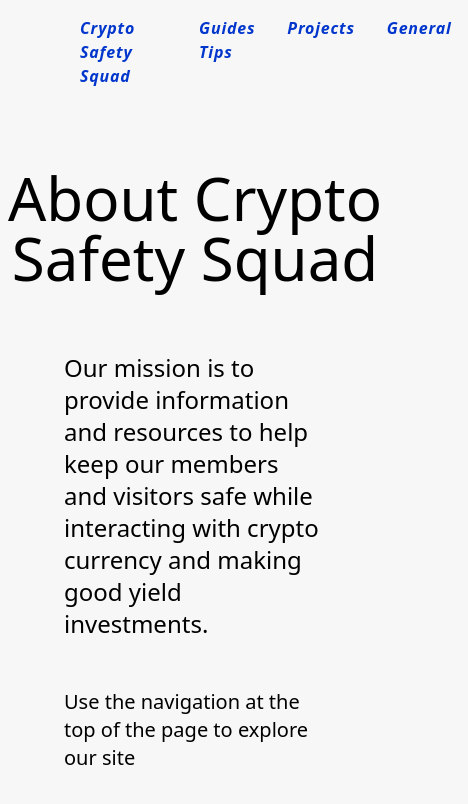
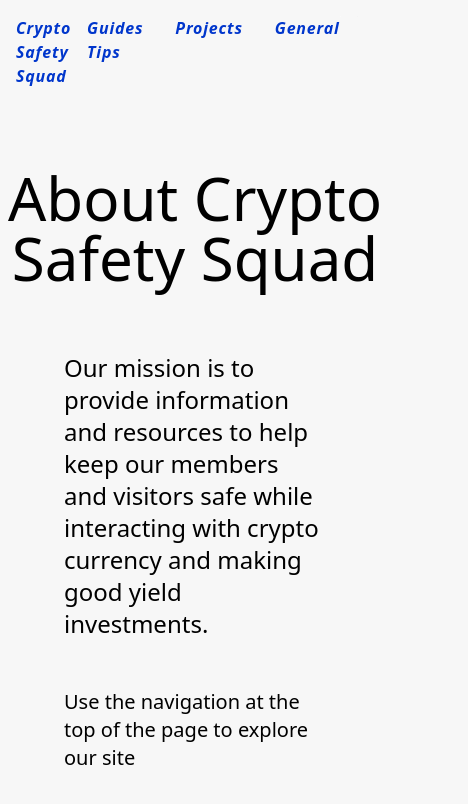
Before and after one commit to CryptoSafetySquad/website, a Next.js app: page / in a window 390 px wide. Shown: the top 804 px of the page, 468 px wide, since content can reach past the window. Built offline with nearby package versions, Linux system fonts and the light colour scheme.

Commit message:
Improve responsiveness.

```diff
--- a/Components/Navbar.tsx
+++ b/Components/Navbar.tsx
@@ -2,7 +2,7 @@ import Link from "next/link"
 
 const Navbar = () => (
   <div className='p-4 flex'>
-    <div className='ml-16 mr-16'>
+    <div className='xl:ml-16 mr-4 xl:mr-16'>
       <Link href='/'><a>Crypto Safety Squad</a></Link>
     </div>
     <div>
@@ -10,7 +10,7 @@ const Navbar = () => (
       <Link href='/projects'><a className='mr-8'>Projects</a></Link>
       <Link href='/general-tips'><a className='mr-8'>General Tips</a></Link>
     </div>
-    <div className='flex ml-auto mr-16'>
+    <div className='flex ml-auto mr-4 xl:mr-16'>
     <a
           href='https://discord.gg/2R7JETvAsc'
           target='_blank'
```
